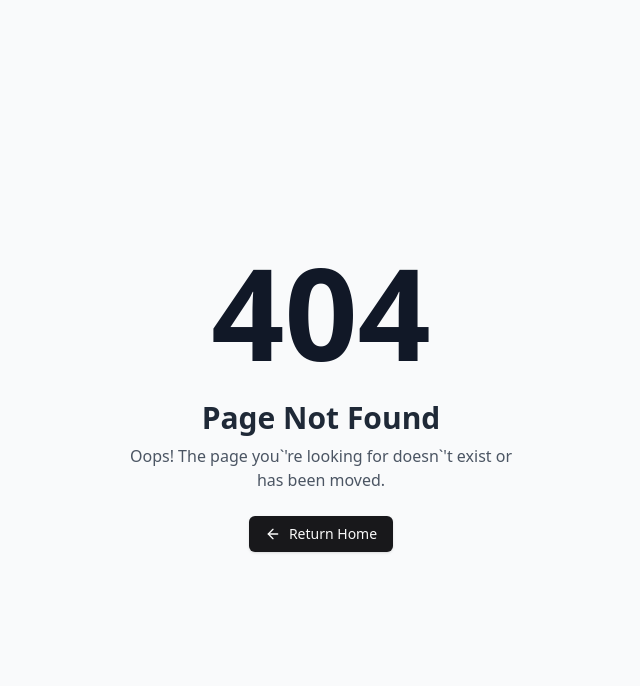
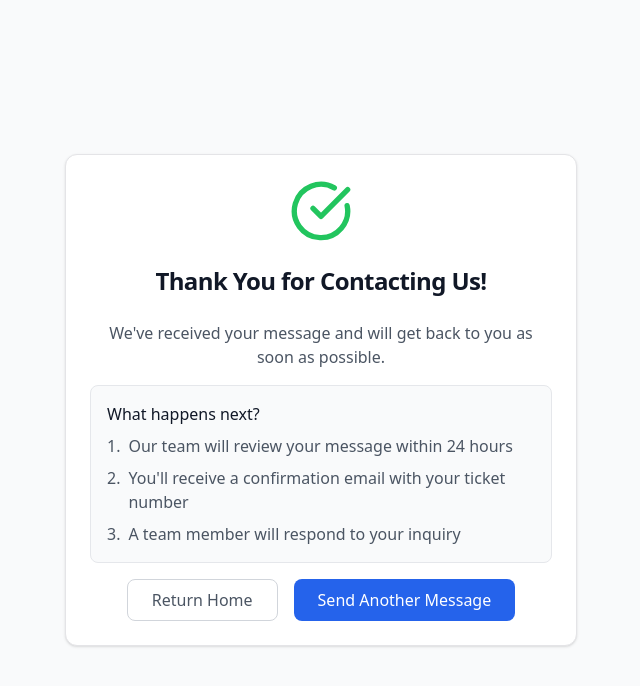
Before and after one commit to sapmate-official/sapmate-website, a Next.js app: page /thank_you in a window 1280 px wide. Before the commit this address had no page. Shown: the top 686 px of the page, without its empty margins (319-959 px from the left). Built offline with nearby package versions, Linux system fonts and the light colour scheme.

Commit message:
google ad tag

```diff
--- a/package.json
+++ b/package.json
@@ -15,6 +15,7 @@
     "class-variance-authority": "^0.7.0",
     "clsx": "^2.1.1",
     "framer-motion": "^11.11.11",
+    "jotai": "^2.10.2",
     "lazysizes": "^5.3.2",
     "lucide-react": "^0.454.0",
     "mongodb": "^6.10.0",
--- a/src/app/layout.tsx
+++ b/src/app/layout.tsx
@@ -1,5 +1,7 @@
+// app/layout.tsx
 import type { Metadata } from "next";
 import localFont from "next/font/local";
+import Script from "next/script";
 import "./globals.css";
 import { Toaster } from "@/components/ui/toaster";
 
@@ -8,6 +10,7 @@ const geistSans = localFont({
  variable: "--font-geist-sans",
  weight: "100 900",
 });
+
 const geistMono = localFont({
  src: "./fonts/GeistMonoVF.woff",
  variable: "--font-geist-mono",
@@ -30,10 +33,28 @@ export default function RootLayout({
        <title>Sapmate</title>
        <meta name="description" content="Sapmate provided courses on sap cpi and sap successfactors." />
        <link rel="canonical" href="https://www.sapmate.com/" />
+       {/* Google Tag Manager in head */}
+       <Script id="google-tag-manager" strategy="afterInteractive">
+         {`
+           (function(w,d,s,l,i){w[l]=w[l]||[];w[l].push({'gtm.start':
+           new Date().getTime(),event:'gtm.js'});var f=d.getElementsByTagName(s)[0],
+           j=d.createElement(s),dl=l!='dataLayer'?'&l='+l:'';j.async=true;j.src=
+           'https://www.googletagmanager.com/gtm.js?id='+i+dl;f.parentNode.insertBefore(j,f);
+           })(window,document,'script','dataLayer','GTM-KZ5MWNQC');
+         `}
+       </Script>
      </head>
-      <body
-        className={`${geistSans.variable} ${geistMono.variable} antialiased`}
-      >
+     <body className={`${geistSans.variable} ${geistMono.variable} antialiased`}>
+       {/* Google Tag Manager noscript in body */}
+       <noscript>
+         <iframe
+           src="https://www.googletagmanager.com/ns.html?id=GTM-KZ5MWNQC"
+           height="0"
+           width="0"
+           style={{ display: 'none', visibility: 'hidden' }}
+         ></iframe>
+       </noscript>
+
        {children}
        <Toaster/>
      </body>
--- /dev/null
+++ b/src/app/thank_you/page.tsx
@@ -0,0 +1,70 @@
+import React from "react";
+import { CheckCircle } from "lucide-react";
+import { Card, CardContent, CardHeader, CardTitle } from "@/components/ui/card";
+
+const SubmissionConfirmation = () => {
+    return (
+        <div className="min-h-screen bg-gray-50 flex items-center justify-center p-4">
+            <Card className="max-w-lg w-full">
+                <CardHeader className="text-center">
+                    <div className="flex justify-center mb-4">
+                        <CheckCircle className="h-16 w-16 text-green-500" />
+                    </div>
+                    <CardTitle className="text-2xl font-bold text-gray-900">
+                        Thank You for Contacting Us!
+                    </CardTitle>
+                </CardHeader>
+
+                <CardContent>
+                    <div className="space-y-4">
+                        <p className="text-gray-600 text-center">
+                            We've received your message and will get back to you
+                            as soon as possible.
+                        </p>
+
+                        <div className="bg-gray-50 p-4 rounded-lg border border-gray-200">
+                            <h3 className="font-medium text-gray-900 mb-2">
+                                What happens next?
+                            </h3>
+                            <ul className="space-y-2 text-gray-600">
+                                <li className="flex items-start">
+                                    <span className="mr-2">1.</span>
+                                    Our team will review your message within 24
+                                    hours
+                                </li>
+                                <li className="flex items-start">
+                                    <span className="mr-2">2.</span>
+                                    You'll receive a confirmation email with
+                                    your ticket number
+                                </li>
+                                <li className="flex items-start">
+                                    <span className="mr-2">3.</span>A team
+                                    member will respond to your inquiry
+                                </li>
+                            </ul>
+                        </div>
+
+                        <div className="flex flex-col sm:flex-row gap-4 justify-center mt-6">
+                            <button
+                                onClick={() => (window.location.href = "/")}
+                                className="bg-white text-gray-600 px-6 py-2 rounded-lg border border-gray-300 hover:bg-gray-50 transition-colors"
+                            >
+                                Return Home
+                            </button>
+                            <button
+                                onClick={() =>
+                                    (window.location.href = "/contact")
+                                }
+                                className="bg-blue-600 text-white px-6 py-2 rounded-lg hover:bg-blue-700 transition-colors"
+                            >
+                                Send Another Message
+                            </button>
+                        </div>
+                    </div>
+                </CardContent>
+            </Card>
+        </div>
+    );
+};
+
+export default SubmissionConfirmation;
--- a/src/components/section/Contact.tsx
+++ b/src/components/section/Contact.tsx
@@ -1,3 +1,4 @@
+'use client';
 import React, { useState } from "react";
 import {
     Mail,
@@ -10,6 +11,8 @@ import {
 import { motion, AnimatePresence } from "framer-motion";
 import { useToast } from "@/hooks/use-toast";
 import Image from "next/image";
+import { useRouter } from "next/navigation";
+import { useAtom } from "jotai";
 
 type ContactForm = {
     [key: string]: string;
@@ -30,6 +33,7 @@ const Contact = () => {
         phone: "",
         message: "",
     });
+    const [customeratom,setCustomerAtom] = useAtom(custo)
 
     const handleChange = (
         e: React.ChangeEvent<HTMLInputElement | HTMLTextAreaElement>
@@ -40,7 +44,7 @@ const Contact = () => {
             [name]: value,
         }));
     };
-
+    const router = useRouter();
     const handleFocus = (field: string) => setActiveField(field);
     const handleBlur = () => setActiveField(null);
 
@@ -76,10 +80,13 @@ const Contact = () => {
                 duration: 5000,
             });
 
+
+
             setTimeout(() => {
                 setFormData({ name: "", email: "", phone: "", message: "" });
                 setSubmitted(false);
             }, 2000);
+            router.push("/thank_you");
 
         } catch (error) {
             console.error("Form submission error:", error);
--- /dev/null
+++ b/src/components/ui/card.tsx
@@ -0,0 +1,76 @@
+import * as React from "react"
+
+import { cn } from "@/lib/utils"
+
+const Card = React.forwardRef<
+  HTMLDivElement,
+  React.HTMLAttributes<HTMLDivElement>
+>(({ className, ...props }, ref) => (
+  <div
+    ref={ref}
+    className={cn(
+      "rounded-xl border bg-card text-card-foreground shadow",
+      className
+    )}
+    {...props}
+  />
+))
+Card.displayName = "Card"
+
+const CardHeader = React.forwardRef<
+  HTMLDivElement,
+  React.HTMLAttributes<HTMLDivElement>
+>(({ className, ...props }, ref) => (
+  <div
+    ref={ref}
+    className={cn("flex flex-col space-y-1.5 p-6", className)}
+    {...props}
+  />
+))
+CardHeader.displayName = "CardHeader"
+
+const CardTitle = React.forwardRef<
+  HTMLDivElement,
+  React.HTMLAttributes<HTMLDivElement>
+>(({ className, ...props }, ref) => (
+  <div
+    ref={ref}
+    className={cn("font-semibold leading-none tracking-tight", className)}
+    {...props}
+  />
+))
+CardTitle.displayName = "CardTitle"
+
+const CardDescription = React.forwardRef<
+  HTMLDivElement,
+  React.HTMLAttributes<HTMLDivElement>
+>(({ className, ...props }, ref) => (
+  <div
+    ref={ref}
+    className={cn("text-sm text-muted-foreground", className)}
+    {...props}
+  />
+))
+CardDescription.displayName = "CardDescription"
+
+const CardContent = React.forwardRef<
+  HTMLDivElement,
+  React.HTMLAttributes<HTMLDivElement>
+>(({ className, ...props }, ref) => (
+  <div ref={ref} className={cn("p-6 pt-0", className)} {...props} />
+))
+CardContent.displayName = "CardContent"
+
+const CardFooter = React.forwardRef<
+  HTMLDivElement,
+  React.HTMLAttributes<HTMLDivElement>
+>(({ className, ...props }, ref) => (
+  <div
+    ref={ref}
+    className={cn("flex items-center p-6 pt-0", className)}
+    {...props}
+  />
+))
+CardFooter.displayName = "CardFooter"
+
+export { Card, CardHeader, CardFooter, CardTitle, CardDescription, CardContent }
--- /dev/null
+++ b/src/hooks/Atom.ts
@@ -0,0 +1,6 @@
+import { atom, Atom } from "jotai";
+export const customeratom = atom({
+    name: "",
+    email: "",
+    phone: "",
+})
```
Also changed, not shown: 1 other file (tests, documents, lock files or other folders). Lines whose indentation alone changed are shown as unchanged.
